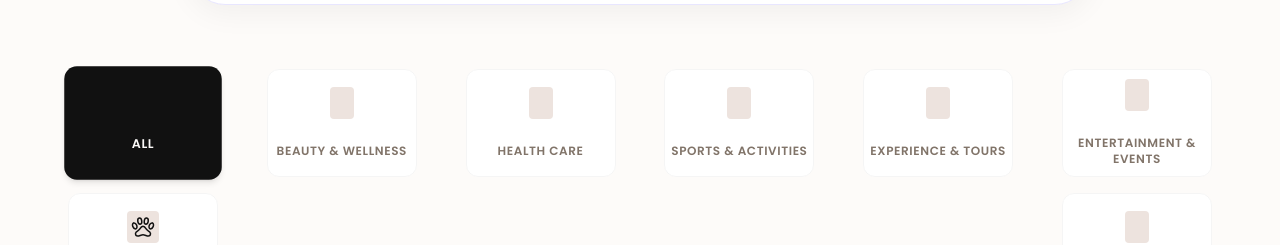
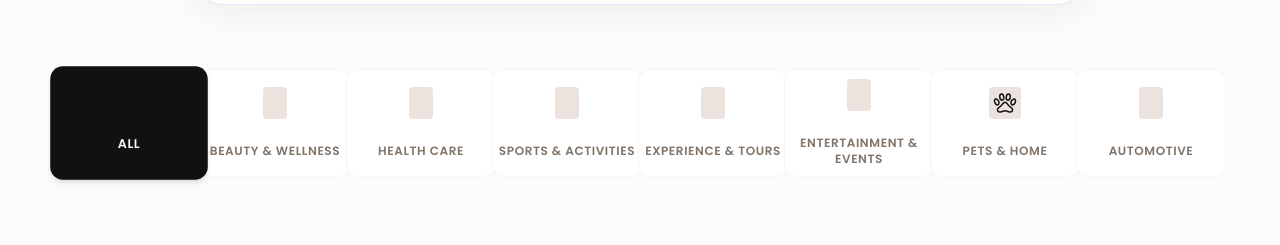
Before and after one commit to SaifulET/Iron_Frontend, a Next.js app: page / in a window 1280 px wide. Shown: the part 664-909 px from the top of the page. Built offline with nearby package versions, Linux system fonts and the light colour scheme; some icons are missing.

Commit message:
category page alignment ok

```diff
--- a/src/app/page.tsx
+++ b/src/app/page.tsx
@@ -587,8 +587,8 @@ export default function LandingPage() {
       </section>
 
       {/* 5. Category Section */}
-      <section className="w-full px-4 md:px-8 xl:px-[68px] mt-16">
-        <div className="flex flex-wrap items-center justify-center lg:justify-between pb-4 gap-4 lg:gap-2 xl:gap-4">
+      <section className="w-full max-w-[1440px] mx-auto px-4 md:px-[64px] mt-16">
+        <div className="grid grid-cols-2 sm:grid-cols-4 xl:grid-cols-8 gap-4 justify-items-center pb-4 w-full">
 
           {/* ALL Category Card */}
           <button
@@ -931,7 +931,7 @@ export default function LandingPage() {
       <WhyChooseUs />
 
       {/* 12. Add Bookly to Your Home Screen Section */}
-      <section className="w-full mt-[204px] py-16 lg:py-0 lg:h-[484px] relative mb-24 flex items-center overflow-hidden lg:overflow-visible">
+      <section className="w-full mt-[166px] py-16 lg:py-0 lg:h-[484px] relative mb-24 flex items-center overflow-hidden lg:overflow-visible">
 
         {/* Inner Background starting after 38px */}
         <div className="absolute inset-y-0 left-0 top-[38px] right-0 bg-[#2A9CA6] z-0" />
```
